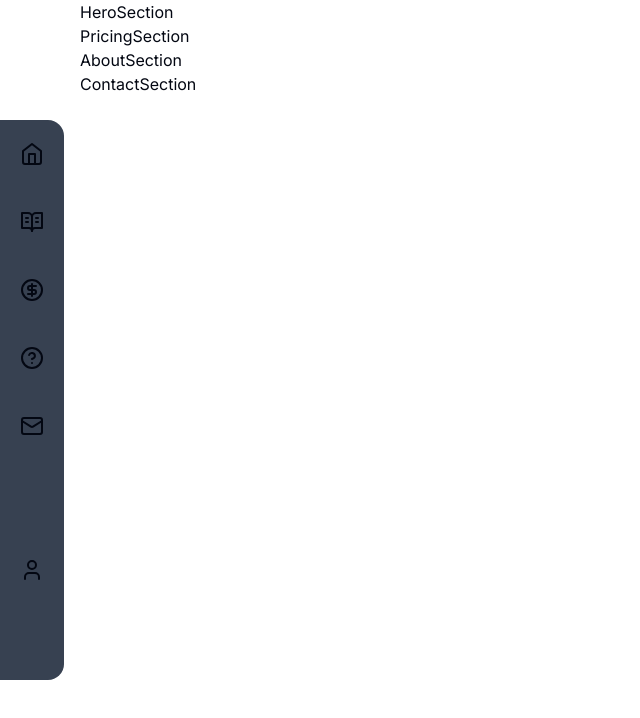
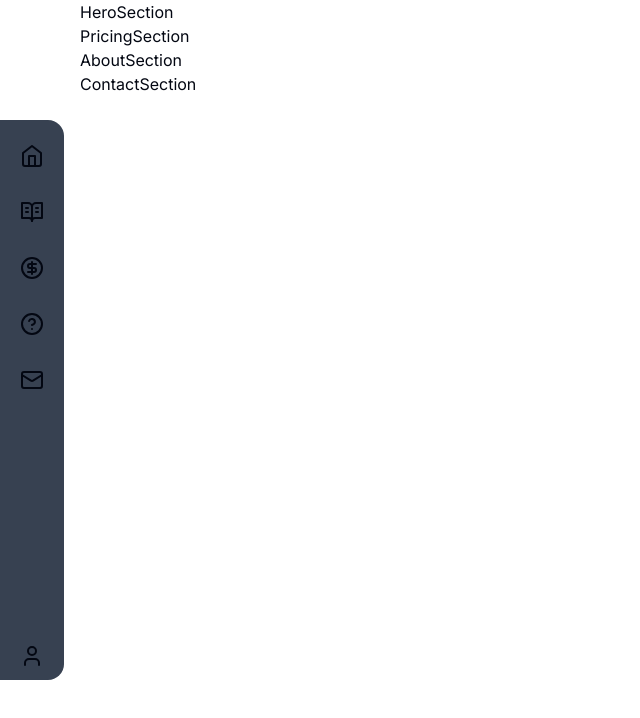
Before and after one commit to hopeVaughn/whatchagot, a Next.js app: page / in a window 1280 px wide. Shown: the top 718 px of the page, without its empty margins (0-640 px from the left). Built offline with nearby package versions, Linux system fonts and the light colour scheme.

Commit message:
update nav-bar

```diff
--- a/components/Navbar.tsx
+++ b/components/Navbar.tsx
@@ -6,39 +6,40 @@ import Link from 'next/link';
 const Navbar = () => {
   return (
     <nav className="fixed top-0 left-0 lg:top-1/2 md:top-1/2 lg:-translate-y-1/2 md:-translate-y-1/2 lg:h-[70%] md:h-[70%] sm:h-full w-16 z-10 rounded-r-2xl">
-      <div className="flex flex-col justify-between h-full bg-gray-700 rounded-r-2xl">
-        {/* All links except the last one will grow to fill the space evenly */}
-        <div className="flex flex-col flex-grow">
-          <Link href="#home" className="w-full flex-1">
-            <div className="flex items-center justify-center w-full h-full rounded-r-2xl hover:bg-gray-600">
+      <div className="flex flex-col h-full bg-gray-700 rounded-r-2xl">
+        {/* Container for the icons */}
+        <div className="flex flex-col flex-grow space-y-2 py-3">
+          {/* Icons evenly distributed */}
+          <Link href="#home">
+            <div className="flex items-center justify-center w-full h-12 hover:bg-gray-600 rounded-r-2xl">
               <Home />
             </div>
           </Link>
-          <Link href="#community" className="w-full flex-1">
-            <div className="flex items-center justify-center w-full h-full hover:bg-gray-600">
+          <Link href="#community">
+            <div className="flex items-center justify-center w-full h-12 hover:bg-gray-600 rounded-r-2xl">
               <BookOpenText />
             </div>
           </Link>
-          <Link href="#pricing" className="w-full flex-1">
-            <div className="flex items-center justify-center w-full h-full hover:bg-gray-600">
+          <Link href="#pricing">
+            <div className="flex items-center justify-center w-full h-12 hover:bg-gray-600 rounded-r-2xl">
               <CircleDollarSign />
             </div>
           </Link>
-          <Link href="#faq" className="w-full flex-1">
-            <div className="flex items-center justify-center w-full h-full hover:bg-gray-600">
+          <Link href="#faq">
+            <div className="flex items-center justify-center w-full h-12 hover:bg-gray-600 rounded-r-2xl">
               <HelpCircle />
             </div>
           </Link>
-          <Link href="#contact" className="w-full flex-1">
-            <div className="flex items-center justify-center w-full h-full hover:bg-gray-600">
+          <Link href="#contact">
+            <div className="flex items-center justify-center w-full h-12 hover:bg-gray-600 rounded-r-2xl">
               <Mail />
             </div>
           </Link>
         </div>
 
-        {/* This link will be pushed to the bottom */}
-        <Link href="#profile" className="w-full flex-1">
-          <div className="flex items-center justify-center w-full h-full rounded-r-2xl hover:bg-gray-600">
+        {/* User icon at the bottom */}
+        <Link href="#profile">
+          <div className="flex items-center justify-center w-full h-12 mt-auto hover:bg-gray-600 rounded-r-2xl">
             <User />
           </div>
         </Link>
```
